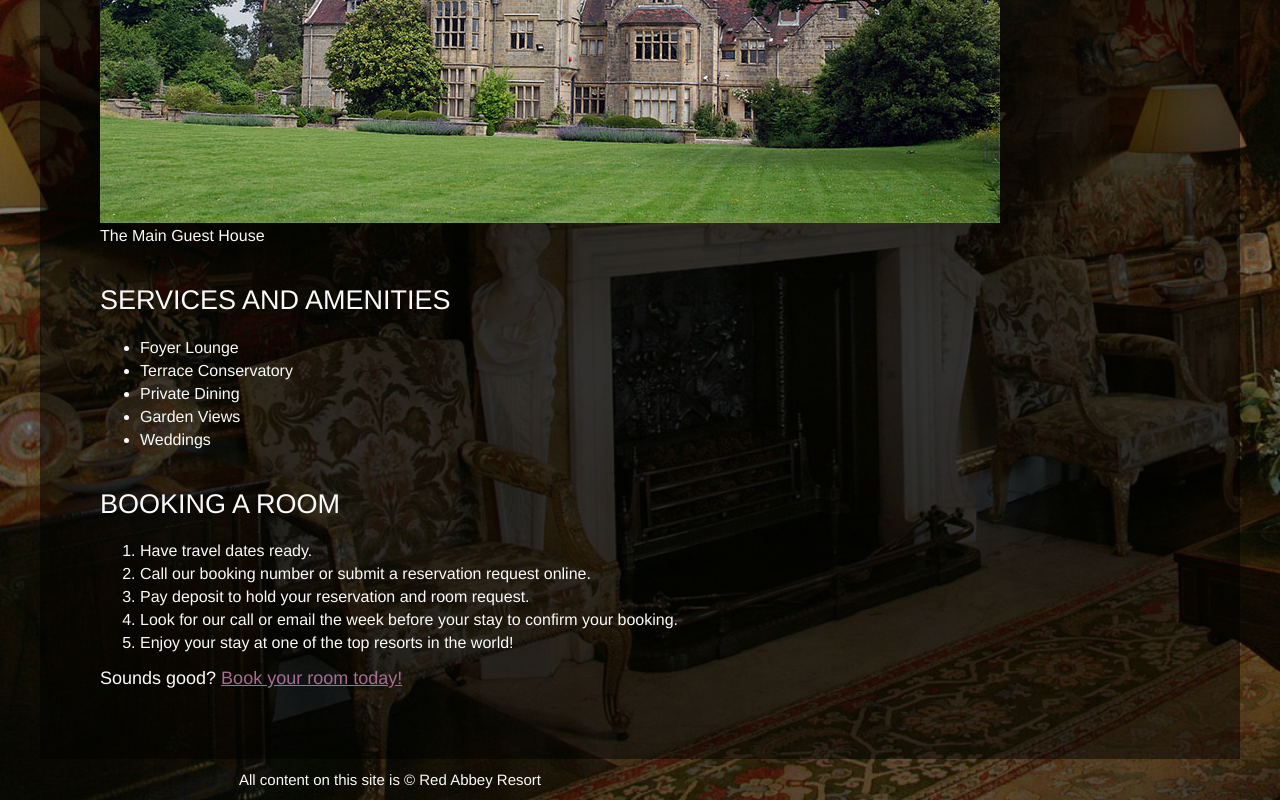
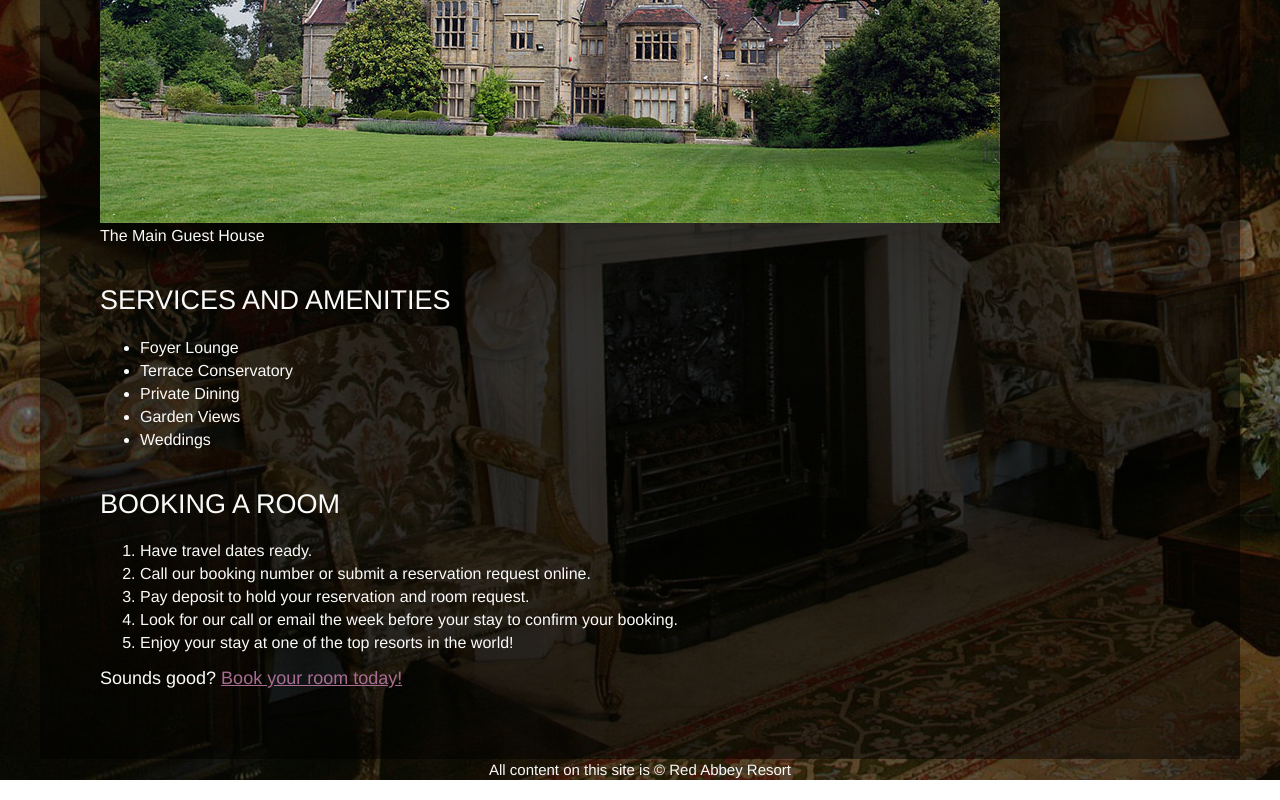
Before and after one commit to Kanaabi2/red-abbey-resort, a plain HTML site: page index.html in a window 1280 px wide. Shown: the part 700-1500 px from the top of the page. Drawn offline with Linux system fonts and the light colour scheme.

Commit message:
aligned copyright

```diff
--- a/index.html
+++ b/index.html
@@ -47,8 +47,7 @@
     </main>
     <!--copy right section-->
     <footer>
-
-        <p><small>All content on this site is &copy; Red Abbey Resort</small></p>
+        <p class="copyright"><small>All content on this site is &copy; Red Abbey Resort</small></p>
     </footer>
 
 </body>
--- a/styles/main.css
+++ b/styles/main.css
@@ -101,7 +101,8 @@ button {
 button:hover {
     background-color: rgb(117,41,90);
 }
-footer {
+footer .copyright {
     text-align: center;
+    margin: 0 300px;
 }
 /* End of styles */
```
Also changed, not shown: reservations.html (+1 -2 lines).
